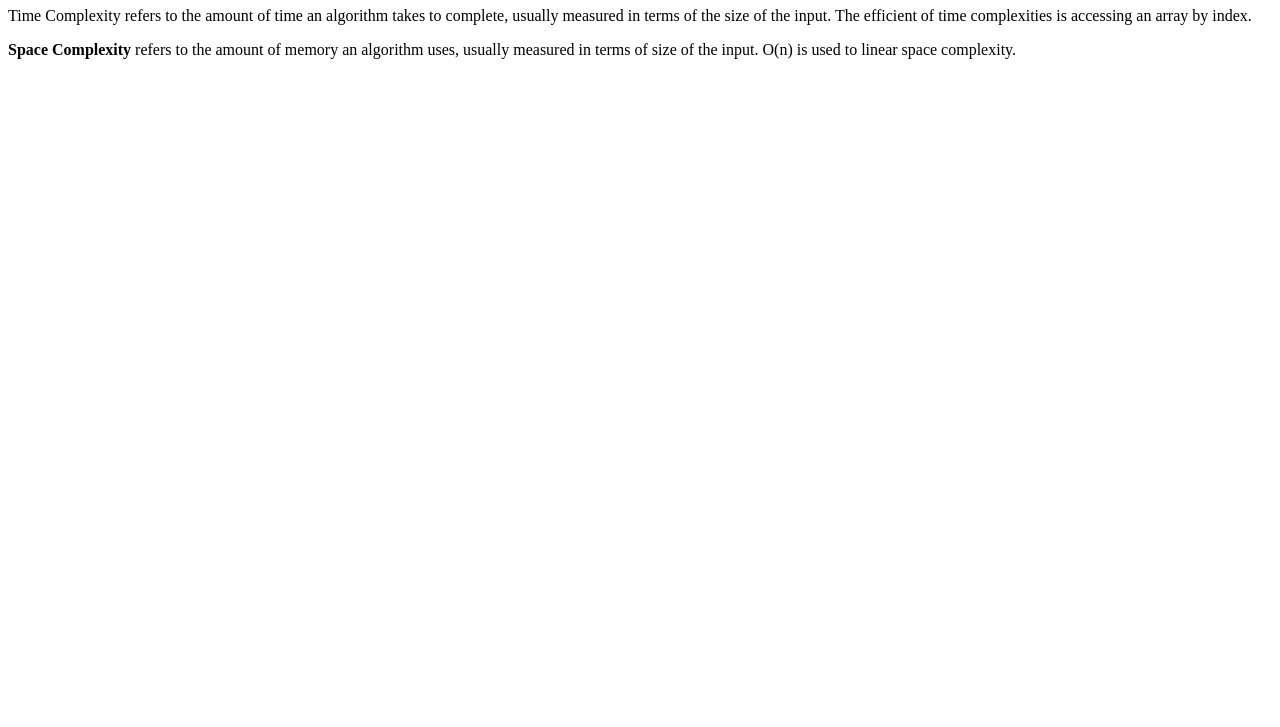
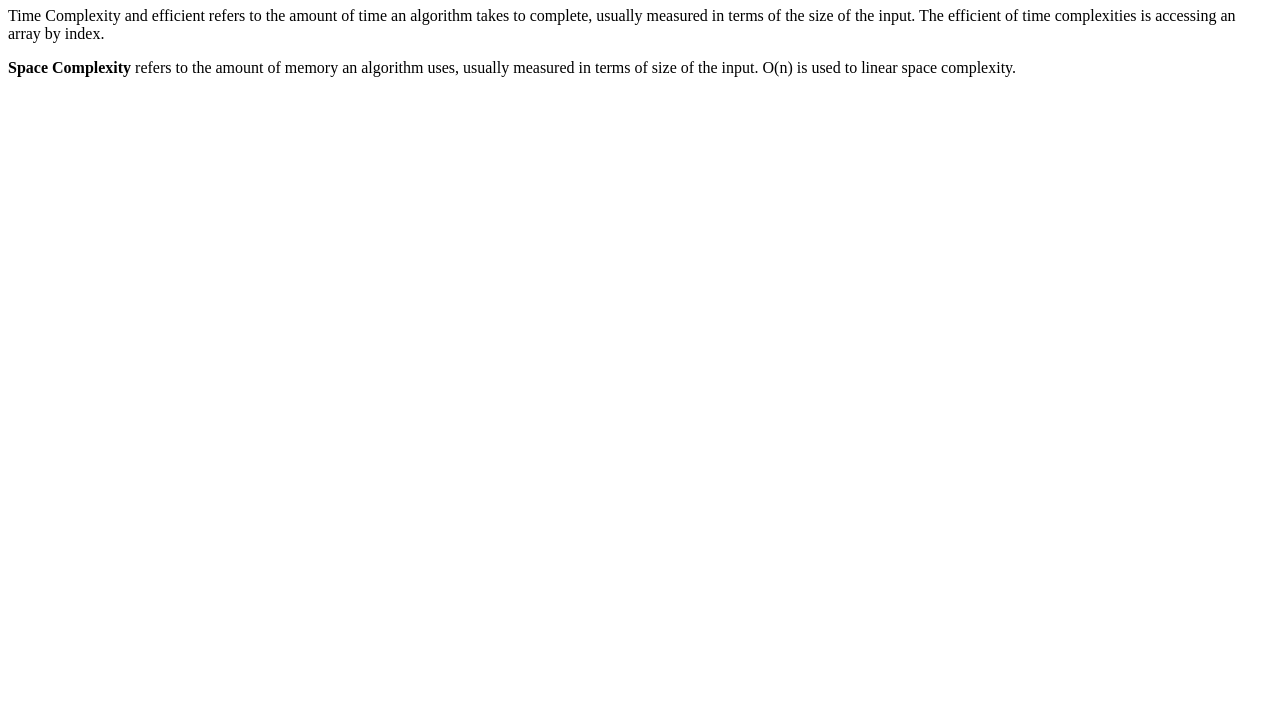
Before and after one commit to acciojob/time-and-space-complexity-Swathi0827, a website: page main.html in a window 1280 px wide. Shown: the part 73-800 px from the top of the page. Drawn offline with Linux system fonts and the light colour scheme.

Commit message:
created a submission

```diff
--- a/main.html
+++ b/main.html
@@ -9,7 +9,7 @@
 <body>
 	<!-- the entire body must be written by student -->
 	<h1>Time, Space, Complexity</h1>
-	<p>Time Complexity refers to the amount of time an algorithm takes to complete, usually measured in terms of the size of the input. The efficient of time complexities is accessing an array by index.</p>
+	<p>Time Complexity and efficient refers to the amount of time an algorithm takes to complete, usually measured in terms of the size of the input. The efficient of time complexities is accessing an array by index.</p>
 	<p><b>Space Complexity</b> refers to the amount of memory an algorithm uses, usually measured in terms of size of the input. O(n) is used to linear space complexity. </p>
     <script type="text/javascript" src="./script.js">
 </script>
```
